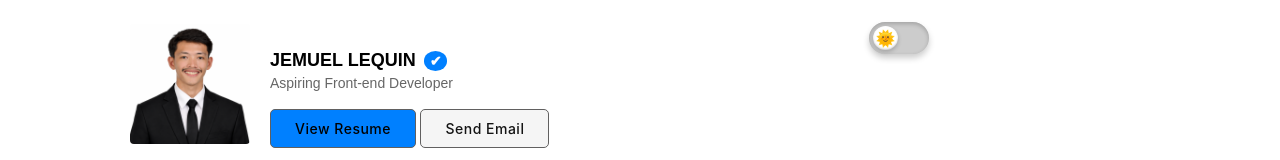
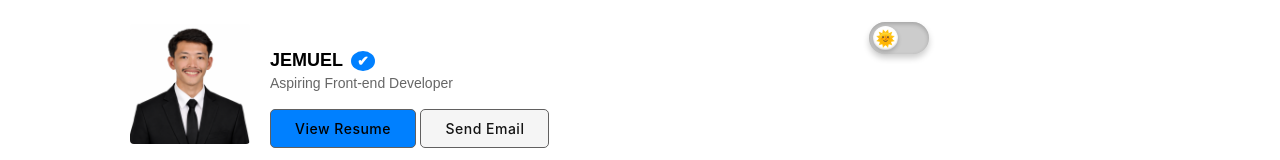
Before and after one commit to jemjemnavidad/PORTFOLIO-JEMJEM, a plain HTML site: page index.html in a window 1280 px wide. Shown: the top 160 px of the page. Drawn offline with Linux system fonts and the light colour scheme.

Commit message:
Update portfolio

```diff
--- a/index.html
+++ b/index.html
@@ -16,7 +16,7 @@
         <img class="profile-image" src="images/profile6.png" alt="Profile Photo" />
         <div class="profile-info">
           <p class="profile-name">
-            JEMUEL LEQUIN
+            JEMUEL
             <span class="verified-icon">✔</span>
           </p>
           <p class="profile-title">Aspiring Front-end Developer</p>
```
